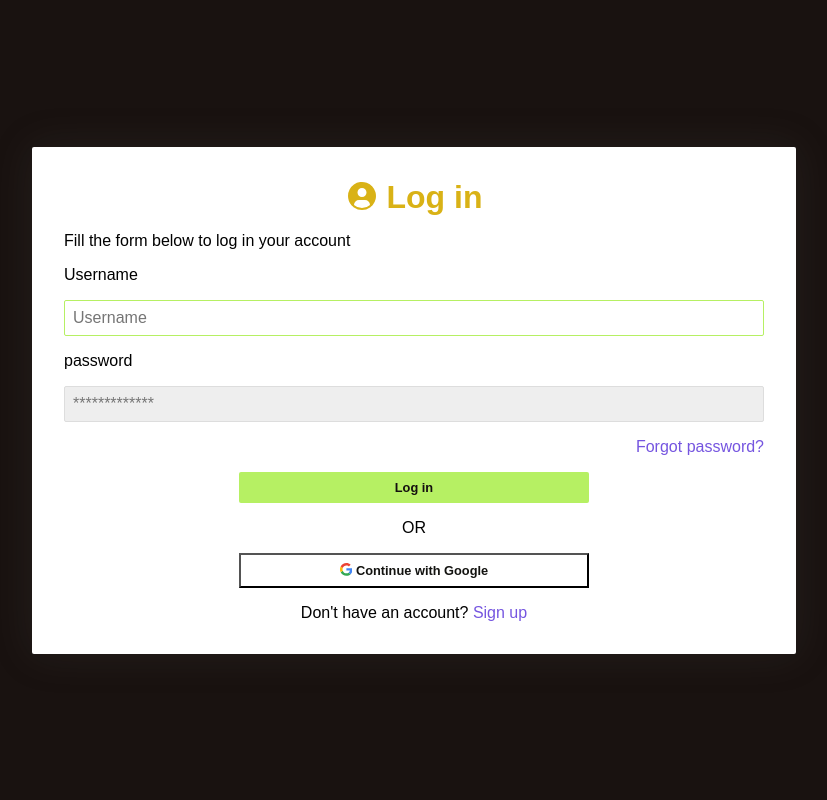
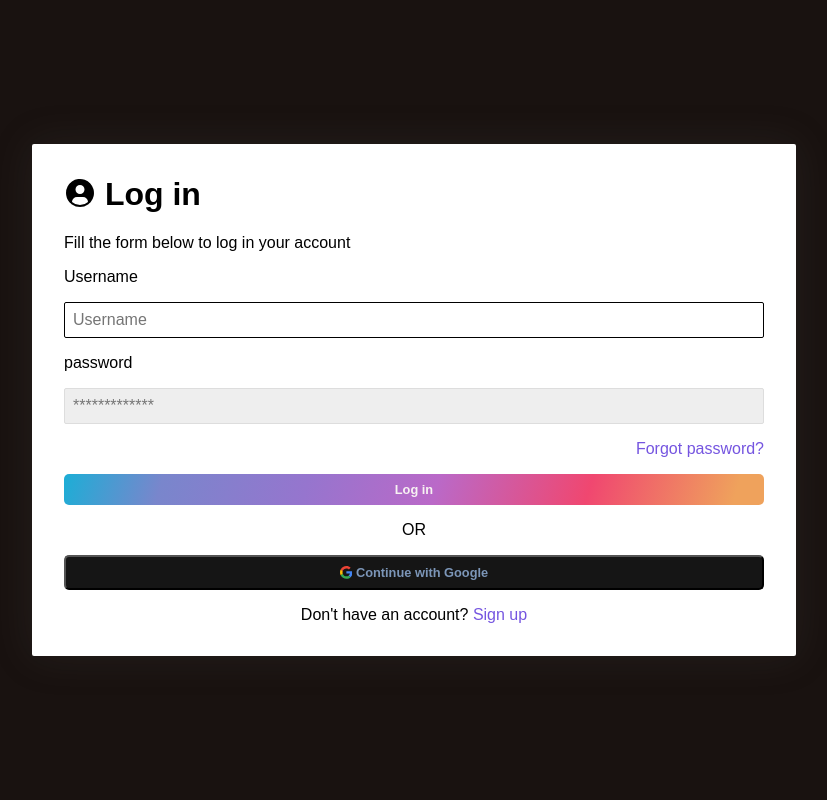
Before and after one commit to zuri-training/Team-Giraffew2, a PHP site: page /login.php in a window 1280 px wide. Shown: the whole page, without its empty margins (226-1053 px from the left). Run offline with PHP 8.4, Linux system fonts and the light colour scheme.

Commit message:
Update login.css

```diff
--- a/css/login.css
+++ b/css/login.css
@@ -1,8 +1,5 @@
 body {
-  --color-primary: #b6f063;
-  --color-primary-dark: #8ace6c;
-  --color-secondary: #d9b216;
-  --color-error: #cc3333;
+   --color-error: #cc3333;
   --color-success: #4bb544;
   --border-radius: 2px;
 
@@ -30,21 +27,7 @@ body {
   }
 }
 
-.ball1 {
-  position: absolute;
-  top: 0;
-  right: 0;
-}
-.ball2 {
-  position: absolute;
-  top: 100px;
-  right: 0px;
-}
-.ball3 {
-  position: absolute;
-  top: 200px;
-  right: 50px;
-}
+
 .container {
   width: 700px;
   max-width: 700px;
@@ -71,17 +54,6 @@ body {
 
 .form > *:last-child {
   margin-bottom: 0;
-}
-.form_title2 {
-  margin-top: 0;
-  font-size: larger;
-  color: #cdb142;
-}
-.form_title,
-.form_title2 {
-  margin-bottom: 1rem;
-  text-align: center;
-  color: #d9b216;
 }
 
 .form_message {
@@ -130,22 +102,17 @@ body {
 }
 
 .form_button {
-  margin: 0 auto;
-  display: block;
-  width: 50%;
+
+  width: 100%;
   padding: 0.5rem 0.5rem;
   font-weight: bold;
   font-size: 0.8rem;
-  color: #140f0f;
+  color: #f7f2f2;
   border: none;
-  border-radius: var(--border-radius);
+  border-radius: 5px;
   outline: none;
   cursor: pointer;
-  background: var(--color-primary);
-}
-
-.form_button:hover {
-  background: var(--color-primary-dark);
+  background:linear-gradient(106.2deg, rgb(0, 186, 217) -4.3%, rgb(121, 134, 204) 14.1%, rgb(150, 117, 206) 34.7%, rgb(186, 105, 200) 53%, rgb(240, 71, 112) 74.7%, rgb(239, 162, 92) 95.6%);
 }
 
 .form_button:active {
@@ -153,17 +120,14 @@ body {
 }
 
 .form_button2 {
-  width: 50%;
-  margin: 0 auto;
-  display: block;
+  width: 100%;
   padding: 0.5rem 0.5rem;
   font-weight: bold;
   font-size: 0.8rem;
-  color: #131310;
-  outline: invert;
-  outline-color: #d9b216;
+  color: #7c96b8;
+  border-radius: 5px;
   cursor: pointer;
-  background: #ffffff;
+  background: #151515;
 }
 
 .form_text {
```
